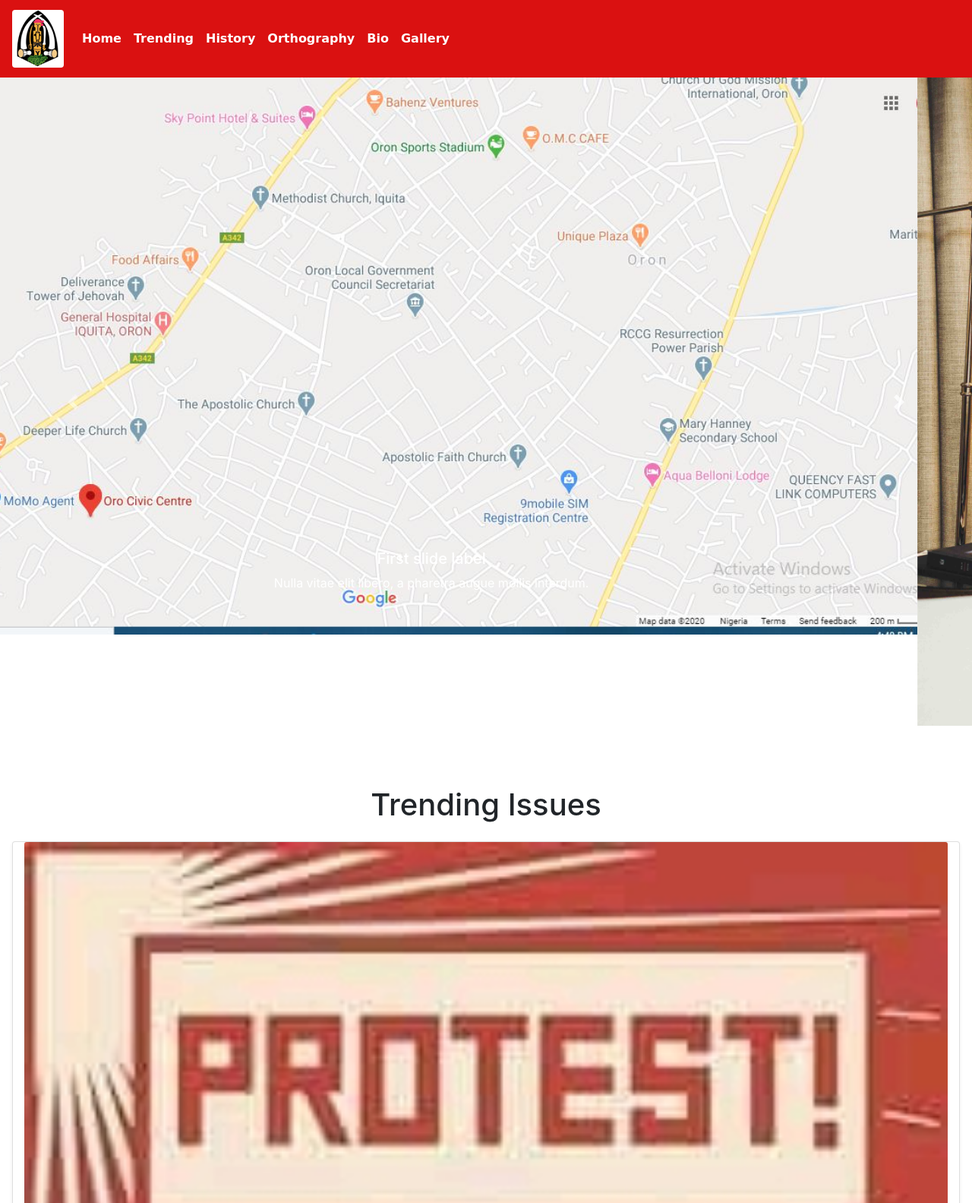
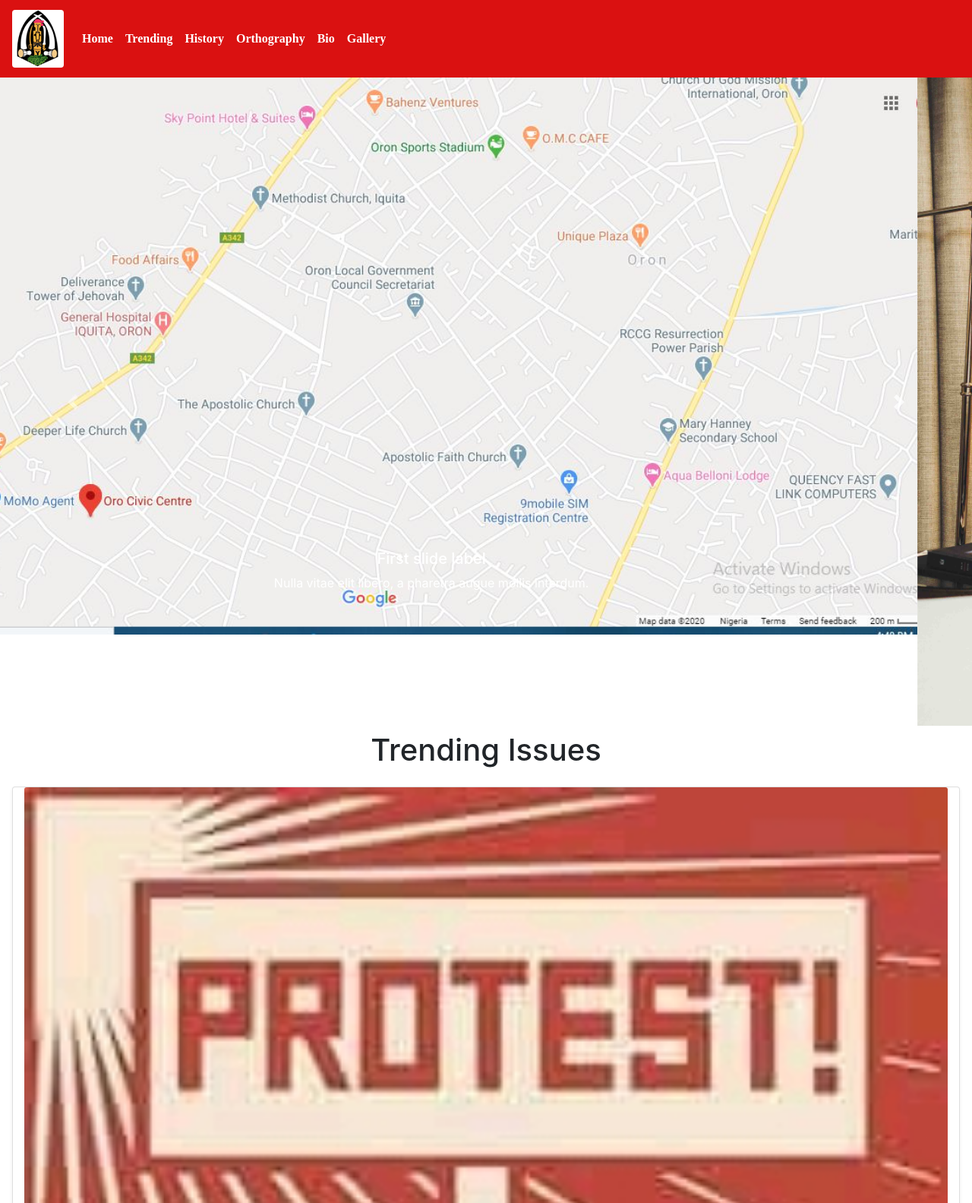
Before and after one commit to etangewak/Oro-website, a plain HTML site: page index.html in a window 1280 px wide. Shown: the top 1583 px of the page at 76% size. Drawn offline with nearby package versions, Linux system fonts and the light colour scheme.

Commit message:
make changes to h1:trending

```diff
--- a/Css/style.css
+++ b/Css/style.css
@@ -2,14 +2,16 @@
    margin: 0;
    padding: 0;
 }
-
 .card{
    width: 18rem;
    margin: 1em;
 }
+.trending{
+   margin-top: -1.8em;
+}
 nav{
    background-color:rgb(218, 17, 17);
-   font-family: cursive;
+   font-family: serif;
 
 }
 .btn{
--- a/index.html
+++ b/index.html
@@ -81,7 +81,7 @@
       </a>
     </div>
                 <!-- trending -->
-                <h1 class="text-center">Trending Issues</h1>
+                <h1 class="trending text-center">Trending Issues</h1>
     <div class="row col-sm-12 justify-content-center  ">
       <div class="col card shadow-sm">
         <img src="./Images/protest.jpg" class="card-img-top" alt="...">
```
